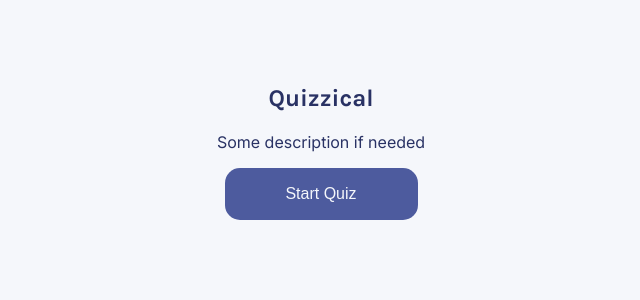
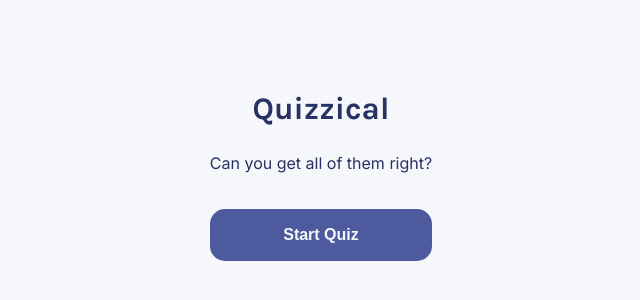
Before and after one commit to kate2797/quizzical-react, a React (Create React App) app: page / in a window 1280 px wide. Shown: the part 200-500 px from the top of the page, without its empty margins (319-959 px from the left). Built offline with nearby package versions, Linux system fonts and the light colour scheme; the HTML template or start-up script is replaced by a standard one.

Commit message:
Improved CSS

```diff
--- a/src/components/Quiz.js
+++ b/src/components/Quiz.js
@@ -136,29 +136,23 @@ export default function Quiz({ setHasStarted }) {
   /**
    * button JSX elements
    */
-  const playAgain = (
-    <button className='button-main' onClick={startOver}>
-      Play Again
-    </button>
-  );
+  const playAgain = <button onClick={startOver}>Play Again</button>;
 
-  const checkAnswers = (
-    <button className='button-main' onClick={checkAllAnswers}>
-      Check Answers
-    </button>
-  );
+  const checkAnswers = <button onClick={checkAllAnswers}>Check Answers</button>;
 
   return (
     <>
       <div className='quiz'>
         <div>{questionElements}</div>
+        <div className='score'>
+          {gameOver && (
+            <h3>
+              You scored {score}/{questionData.length} correct answers
+            </h3>
+          )}
+          {allLoaded && gameOver ? playAgain : checkAnswers}
+        </div>
       </div>
-      {gameOver && (
-        <p>
-          You scored {score}/{questionData.length} correct answers
-        </p>
-      )}
-      {allLoaded && gameOver ? playAgain : checkAnswers}
     </>
   );
 }
--- a/src/components/SplashScreen.js
+++ b/src/components/SplashScreen.js
@@ -2,13 +2,11 @@ import React from "react";
 
 export default function SplashScreen(props) {
   return (
-    <section className="splashscreen">
-      <div>
+    <section className='splashscreen'>
+      <div className='splashscreen-container'>
         <h1>Quizzical</h1>
-        <p>Some description if needed</p>
-        <button className='button-main' onClick={props.startQuiz}>
-          Start Quiz
-        </button>
+        <p>Can you get all of them right?</p>
+        <button onClick={props.startQuiz}>Start Quiz</button>
       </div>
     </section>
   );
--- a/src/index.css
+++ b/src/index.css
@@ -13,7 +13,7 @@ h1 {
   font-family: 'Karla', sans-serif;
 }
 
-.button-main {
+button {
   background-color: #4D5B9E;
   border-radius: 15px;
   width: 193px;
@@ -22,16 +22,17 @@ h1 {
   color: #F5F7FB;
   font-size: 16px;
   cursor: pointer;
+  font-weight: bold;
 }
 
 .answer {
   background-color: #F5F7FB;
-  width: 97px;
+  min-width: 97px;
   height: 20px;
   font-size: 16px;
   border: 1.4px solid #4D5B9E;
   border-radius: 15px;
-  padding: 7px;
+  padding: 10px;
   text-align: center;
   cursor: pointer;
 }
@@ -67,13 +68,23 @@ h1 {
   padding-top: 33vh;
 }
 
+.splashscreen-container > button {
+  margin-top: 20px;
+  width: 222px;
+}
+
+.splashscreen-container > h1 {
+  font-size: 31.25px;
+}
+
 .quiz {
   display: flex;
   align-items: center;
   justify-content: center;
   margin: auto;
-  padding-top: 33px;
-  max-width: 550px;
+  padding: 40px 0 40px 0;
+  max-width: 830px;
+  flex-direction: column;
 }
 
 .answers {
@@ -82,3 +93,14 @@ h1 {
   justify-content: space-between;
   margin: auto;
 }
+
+.score {
+  display: flex;
+  justify-content: center;
+  align-items: center;
+  margin-top: 40px;
+}
+
+.score > h3 {
+  padding-right: 40px;
+}
```
